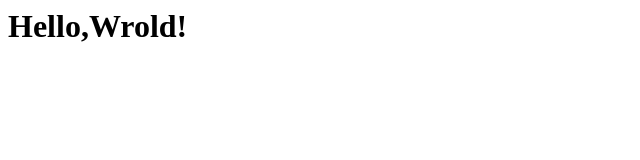
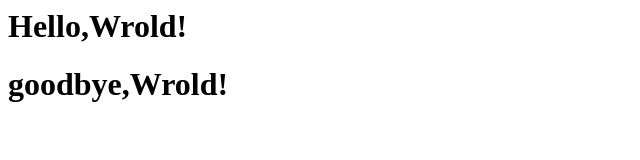
Before and after one commit to camieleb/introwebpage, a plain HTML site: page index.html in a window 1280 px wide. Shown: the whole page, without its empty margins (0-640 px from the left). Drawn offline with Linux system fonts and the light colour scheme.

Commit message:
Add files via upload

```diff
--- a/index.html
+++ b/index.html
@@ -1 +1,2 @@
 <h1>Hello,Wrold!<?h1>
+<h1>goodbye,Wrold!<?h1>
```
